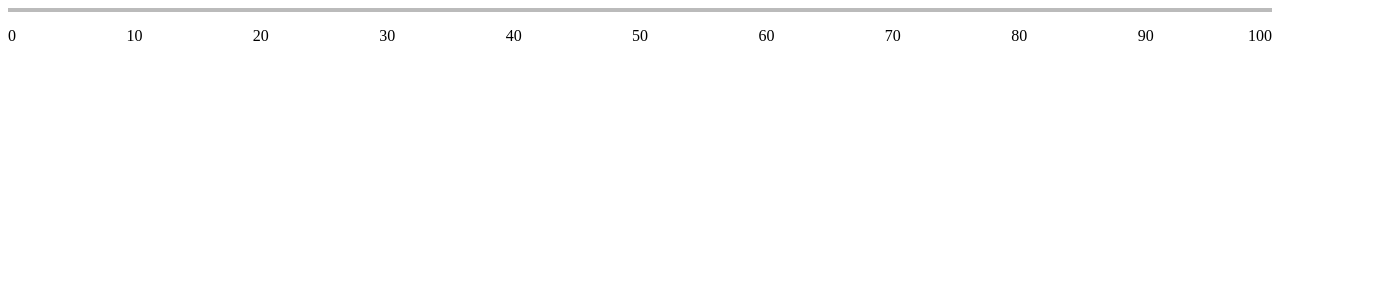
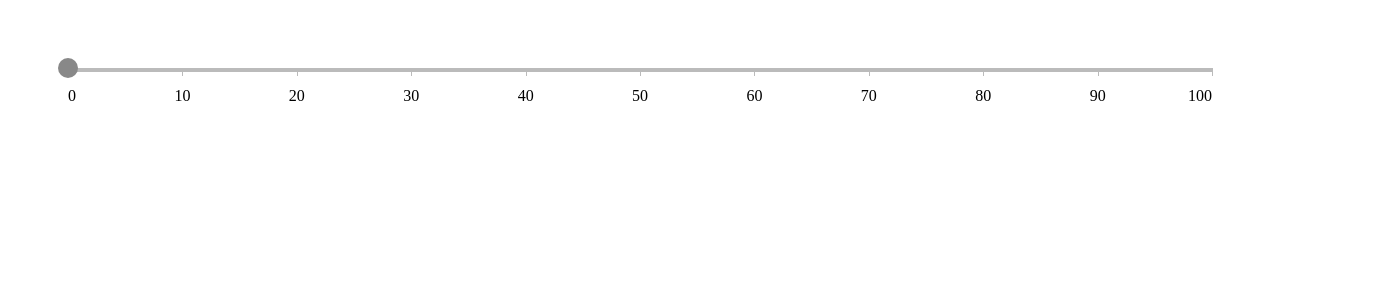
Before and after one commit to Nextzy/ng2-slider, an Angular app: page / in a window 1280 px wide. Shown: the top 300 px of the page, 1398 px wide, since content can reach past the window. Built offline with nearby package versions, Linux system fonts and the light colour scheme.

Commit message:
add simple picker component

```diff
--- a/src/app/app.component.html
+++ b/src/app/app.component.html
@@ -4,4 +4,9 @@
 		[max]="options.max"
 		[opts]="options"
 		></app-slider-bar>
+	<app-slider-picker
+		[min]="options.min"
+		[max]="options.max"
+		[opts]="options"
+		></app-slider-picker>
 </div>
--- a/src/app/app.component.scss
+++ b/src/app/app.component.scss
@@ -1,6 +1,6 @@
 @import './config.scss';
 
-.slider-component {
+.ng2-slider-component {
 	position: relative;
 	padding: $slider-padding;
 }
--- a/src/app/slider-bar/slider-bar.component.scss
+++ b/src/app/slider-bar/slider-bar.component.scss
@@ -32,6 +32,16 @@
 					transform: translate(-100%, 0);
 				}
 			}
+
+			&::after {
+				display: block;
+				position: absolute;
+				content: '';
+				height: $slider-bar-height * 2;
+				width: $slider-bar-height / 4;
+				background-color: $slider-bar-color;
+				top: 0;
+			}
 		}
 	}
 }
--- a/src/app/slider-picker/slider-picker.component.html
+++ b/src/app/slider-picker/slider-picker.component.html
@@ -1,3 +1,3 @@
-<p>
-  slider-picker works!
-</p>
+<div class="slider-picker">
+
+</div>
--- a/src/app/slider-picker/slider-picker.component.scss
+++ b/src/app/slider-picker/slider-picker.component.scss
@@ -0,0 +1,12 @@
+@import '../config.scss';
+
+
+.slider-picker {
+    position: absolute;
+    width: 20px;
+    height: 20px;
+    background-color: #888;
+    transform: translate(-50%, 0);
+    border-radius: 50%;
+    top: 0;
+}
--- a/src/app/slider-picker/slider-picker.component.ts
+++ b/src/app/slider-picker/slider-picker.component.ts
@@ -1,4 +1,4 @@
-import { Component, OnInit } from '@angular/core';
+import { Component, OnInit, Input } from '@angular/core';
 
 @Component({
   selector: 'app-slider-picker',
@@ -6,7 +6,9 @@ import { Component, OnInit } from '@angular/core';
   styleUrls: ['./slider-picker.component.scss']
 })
 export class SliderPickerComponent implements OnInit {
-
+	@Input() min: number = 0;
+	@Input() max: number = 100;
+	@Input() opts: any;
   constructor() { }
 
   ngOnInit() {
--- a/src/styles.scss
+++ b/src/styles.scss
@@ -1 +1,5 @@
 /* You can add global styles to this file, and also import other style files */
+
+body {
+    padding: 50px;
+}
```
